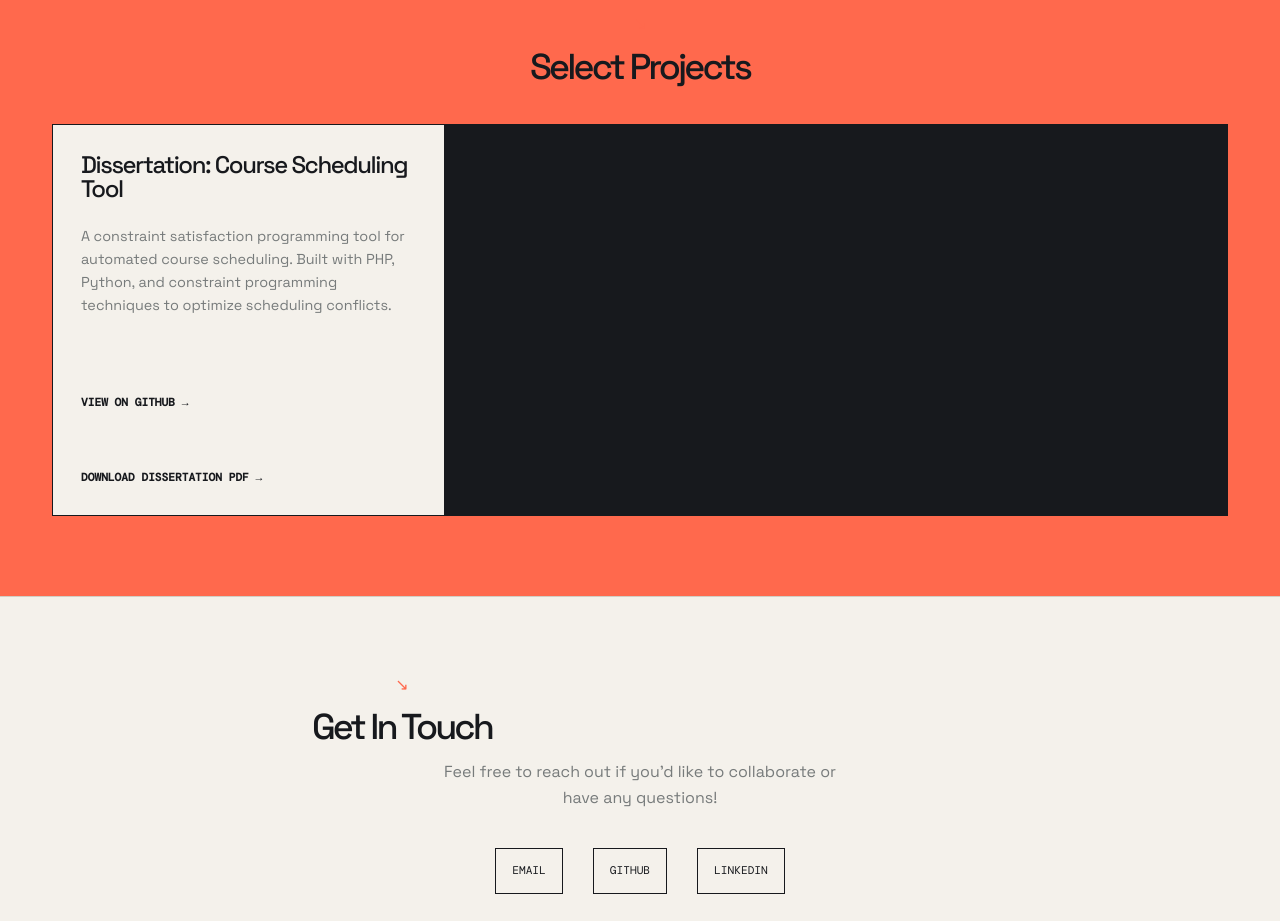
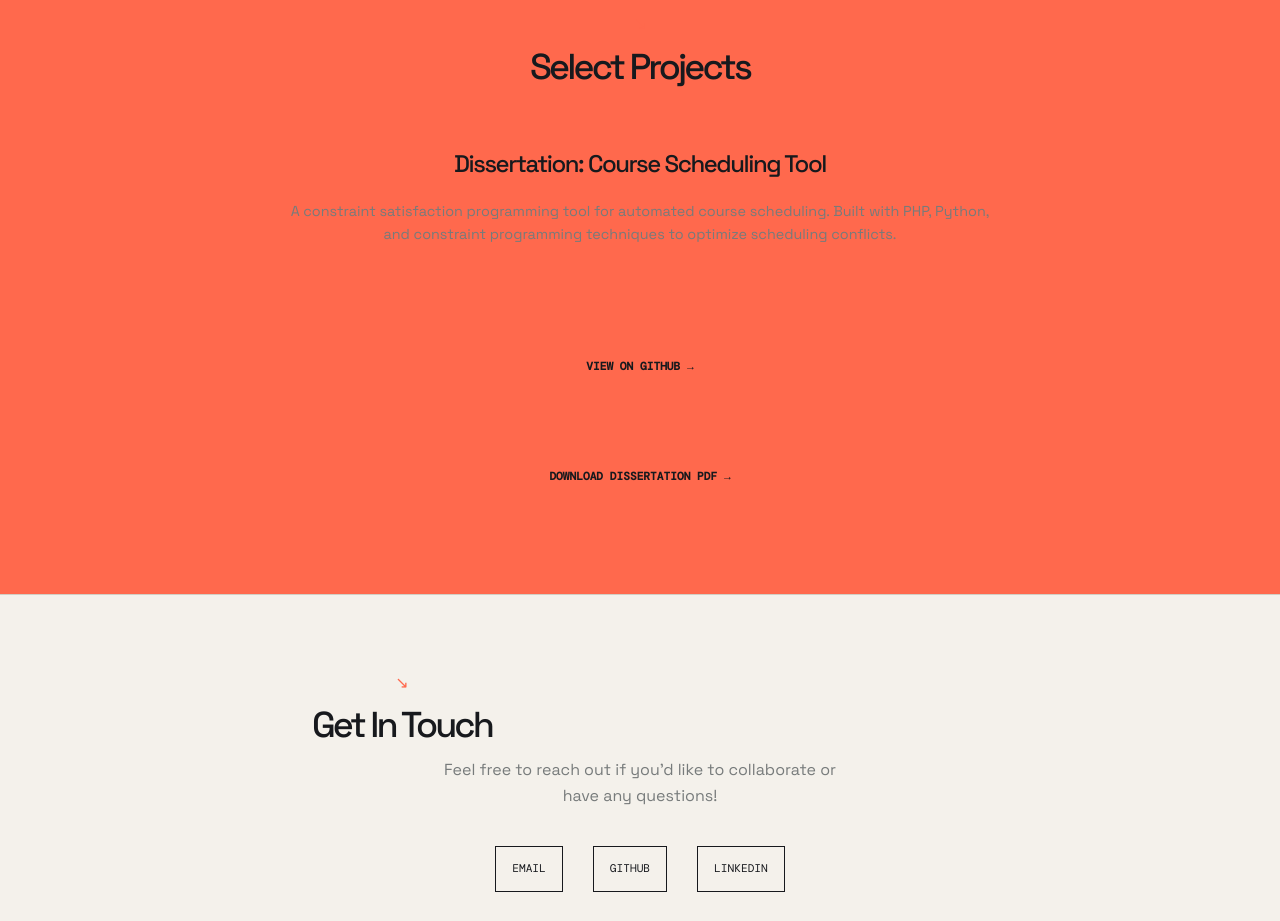
Before and after one commit to sohanassa/portfolio, a plain HTML site: page index.html in a window 1280 px wide. Shown: the part 4880-5801 px from the top of the page. Drawn offline with nearby package versions, Linux system fonts and the light colour scheme.

Commit message:
updated styling

```diff
--- a/styles.css
+++ b/styles.css
@@ -130,14 +130,14 @@
     .education-item .grade { color: var(--ink) !important; font-weight: 600; }
 
     .projects { background: var(--coral); }
-    .projects-grid { display: grid; grid-template-columns: repeat(3, 1fr); gap: 1px; background: var(--ink); border: 1px solid var(--ink); }
-    .project-card { min-height: 390px; display: flex; flex-direction: column; padding: 28px; border: 0; border-radius: 0; background: var(--paper); transition: transform .25s ease, background .25s ease; }
+    .projects-grid { display: grid; grid-template-columns: minmax(0, 760px); justify-content: center; background: transparent; border: 0; }
+    .project-card { min-width: 0; min-height: 390px; display: flex; flex-direction: column; align-items: center; justify-content: center; padding: 28px; border: 0; border-radius: 0; background: var(--coral); text-align: center; transition: transform .25s ease, background .25s ease; }
     .project-card:nth-child(2) { background: var(--lime); }
     .project-card:nth-child(3) { background: var(--blue); }
     .project-card:hover { transform: translateY(-10px); }
     .project-card h3 { margin: 0 0 24px; font-size: 1.5rem; font-weight: 500; line-height: 1; letter-spacing: -.06em; }
     .project-card p { color: var(--muted); font-size: .9rem; }
-    .project-link { margin-top: auto; color: var(--ink); font-family: 'DM Mono', monospace; font-size: .7rem; text-decoration: none; text-transform: uppercase; }
+    .project-link { margin-top: 18px; color: var(--ink); font-family: 'DM Mono', monospace; font-size: .7rem; text-decoration: none; text-transform: uppercase; }
     .project-link:hover { text-decoration: underline; }
 
     .languages { background: var(--ink); color: var(--paper); }
@@ -882,15 +882,15 @@ section h2::before { content: '↘'; display: block; margin-bottom: 18px; color:
 .timeline-content .date { grid-column: 1; font-family: 'DM Mono', monospace; font-size: .72rem; }
 .timeline-content p:last-child { grid-column: 3; color: #454a4a; font-size: .95rem; }
 .volunteering, .education { background: var(--paper); }
-.volunteering-items, .education-items, .projects-grid { display: grid; gap: 1px; background: var(--ink); border: 1px solid var(--ink); }
+.volunteering-items, .education-items { display: grid; gap: 1px; background: var(--ink); border: 1px solid var(--ink); }
 .volunteering-items, .education-items { grid-template-columns: repeat(3,1fr); }
 .volunteering-item, .education-item { min-height: 260px; padding: 28px; background: var(--paper); border: 0; border-radius: 0; box-shadow: none; }
 .volunteering-item h3, .education-item h3 { margin-bottom: 20px; font-size: 1.2rem; line-height: 1.1; }
 .organization, .institution { color: var(--coral) !important; font-family: 'DM Mono', monospace; font-size: .72rem !important; text-transform: uppercase; }
 .date, .details { color: var(--muted) !important; font-family: 'DM Mono', monospace; font-size: .7rem !important; }
 .projects { background: var(--coral); }
-.projects-grid { grid-template-columns: repeat(3,1fr); }
-.project-card { min-height: 390px; display: flex; flex-direction: column; padding: 28px; border: 0; border-radius: 0; background: var(--paper); }
+.projects-grid { grid-template-columns: minmax(0,760px); justify-content: center; background: transparent; border: 0; }
+.project-card { min-width: 0; min-height: 390px; display: flex; flex-direction: column; align-items: center; justify-content: center; padding: 28px; border: 0; border-radius: 0; background: var(--coral); text-align: center; }
 .project-card:nth-child(2) { background: var(--green); }
 .project-card:nth-child(3) { background: var(--blue); }
 .project-card:hover { transform: translateY(-10px); }
@@ -972,7 +972,8 @@ section h2::before { content: '↘'; display: block; margin-bottom: 18px; color:
 [data-theme='dark'] .experience { background: #294254; }
 [data-theme='dark'] .projects { background: #8f3c2e; }
 [data-theme='dark'] .skills { background: #718d35; }
-[data-theme='dark'] .volunteering-item, [data-theme='dark'] .education-item, [data-theme='dark'] .project-card { background: #202321; }
+[data-theme='dark'] .volunteering-item, [data-theme='dark'] .education-item { background: #202321; }
+[data-theme='dark'] .projects .project-card { background: var(--coral); }
 [data-theme='dark'] .project-card:nth-child(2) { background: #8064af; color: #f4f1eb; }
 [data-theme='dark'] .project-card:nth-child(3) { background: #567994; }
 [data-theme='dark'] .timeline-content p:last-child { color: #e2e2d9; }
```
